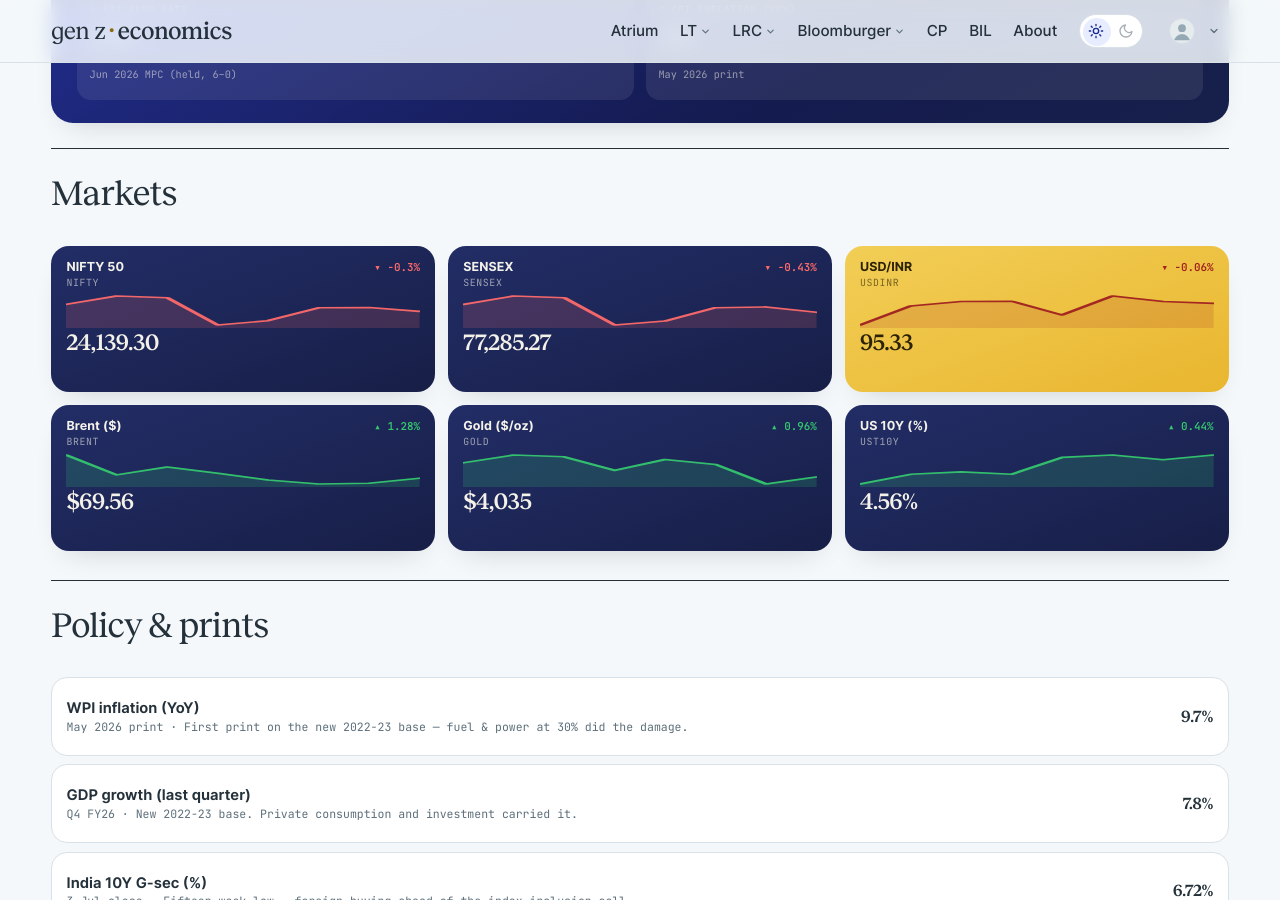
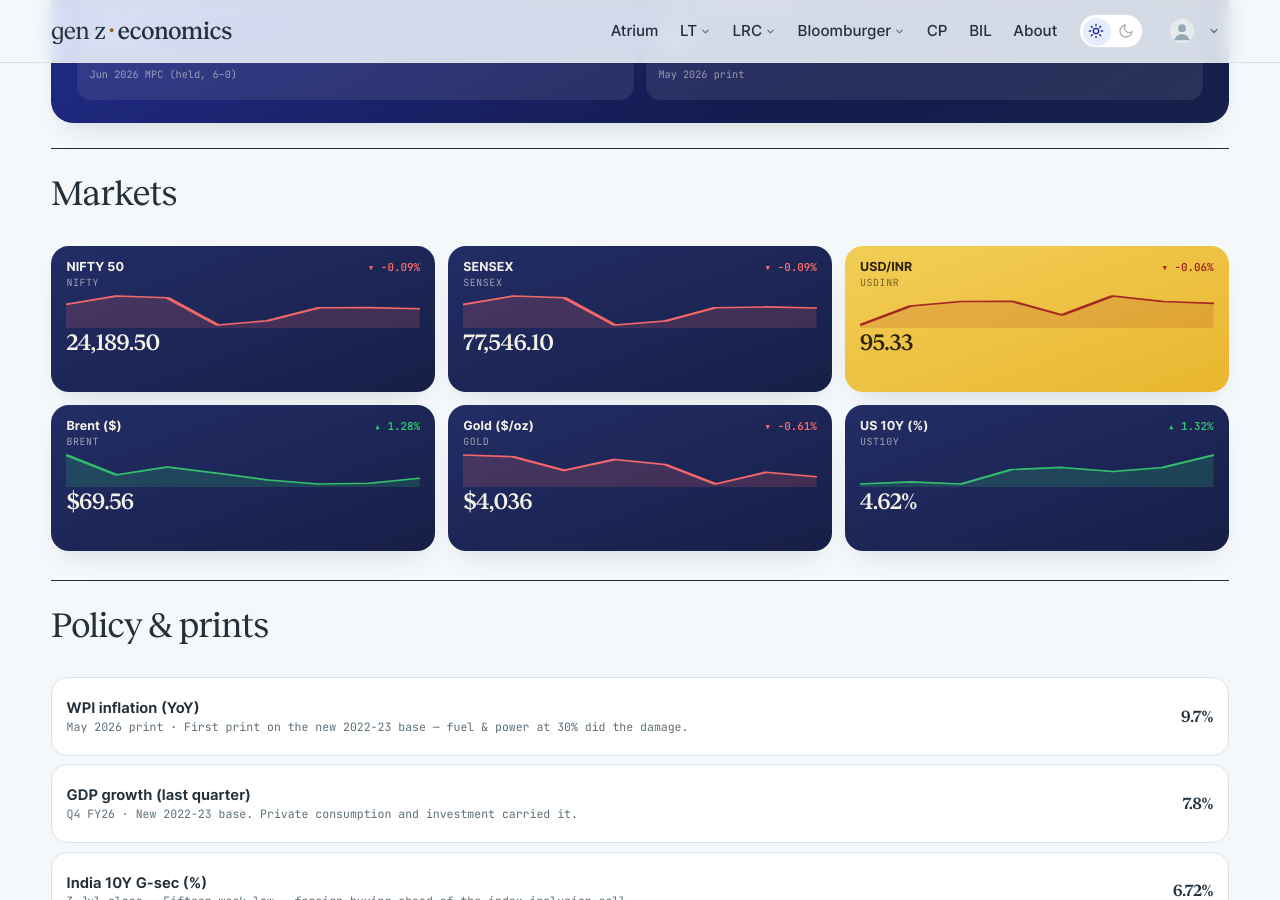
Before and after one commit to harsharya7021/genz-economics.com, a Jekyll site: the page built from macro-watch.html, in a window 1280 px wide and 900 px high, scrolled down 599 px. Built offline with Jekyll 4.4.1, drawn with Linux system fonts in a browser that asks for light colours; comment, search, counter and statistics services are not loaded.

Commit message:
data: morning market refresh

```diff
--- a/_data/macro.json
+++ b/_data/macro.json
@@ -1,10 +1,10 @@
 {
-  "as_of": "14 Jul 2026 close",
+  "as_of": "15 Jul 2026 close",
   "auto": {
     "nifty": {
       "label": "NIFTY 50",
-      "v": "24,139.30",
-      "chg": -0.3,
+      "v": "24,189.50",
+      "chg": -0.09,
       "spark": [
         24270.85,
         24430.35,
@@ -13,13 +13,13 @@
         23962.801,
         24206.9,
         24211.0,
-        24139.301
+        24189.5
       ]
     },
     "sensex": {
       "label": "SENSEX",
-      "v": "77,285.27",
-      "chg": -0.43,
+      "v": "77,546.10",
+      "chg": -0.09,
       "spark": [
         77763.906,
         78285.07,
@@ -28,7 +28,7 @@
         76741.82,
         77569.391,
         77616.398,
-        77285.273
+        77546.102
       ]
     },
     "usdinr": {
@@ -63,32 +63,32 @@
     },
     "gold": {
       "label": "Gold ($/oz)",
-      "v": "$4,035",
-      "chg": 0.96,
+      "v": "$4,036",
+      "chg": -0.61,
       "spark": [
-        4112.7,
         4155.1,
         4145.3,
         4070.9,
         4130.6,
         4104.1,
         3997.0,
-        4035.4
+        4061.1,
+        4036.2
       ]
     },
     "ust10y": {
       "label": "US 10Y (%)",
-      "v": "4.56%",
-      "chg": 0.44,
+      "v": "4.62%",
+      "chg": 1.32,
       "spark": [
-        4.44,
         4.48,
         4.49,
         4.48,
         4.55,
         4.56,
         4.54,
-        4.56
+        4.56,
+        4.62
       ]
     }
   },
--- a/_data/markets.yml
+++ b/_data/markets.yml
@@ -2,13 +2,13 @@
 # USD/INR) are refreshed each weekday morning by the market-data workflow;
 # the India 10Y G-Sec line is maintained by hand. Do not hand-edit the
 # live tickers — the job overwrites them.
-as_of: 14 Jul 2026
+as_of: 15 Jul 2026
 tickers:
 - symbol: NIFTY 50
   code: ^NSEI
-  value: 24,139.30
-  change: −71.70
-  pct: −0.30%
+  value: 24,189.50
+  change: −21.50
+  pct: −0.09%
   dir: down
   spark:
   - 24270.85
@@ -18,12 +18,12 @@ tickers:
   - 23962.801
   - 24206.9
   - 24211.0
-  - 24139.301
+  - 24189.5
 - symbol: SENSEX
   code: BSE
-  value: 77,285.27
-  change: −331.12
-  pct: −0.43%
+  value: 77,546.10
+  change: −70.30
+  pct: −0.09%
   dir: down
   spark:
   - 77763.906
@@ -33,7 +33,7 @@ tickers:
   - 76741.82
   - 77569.391
   - 77616.398
-  - 77285.273
+  - 77546.102
 - symbol: USD / INR
   code: FX
   value: '95.33'
```
